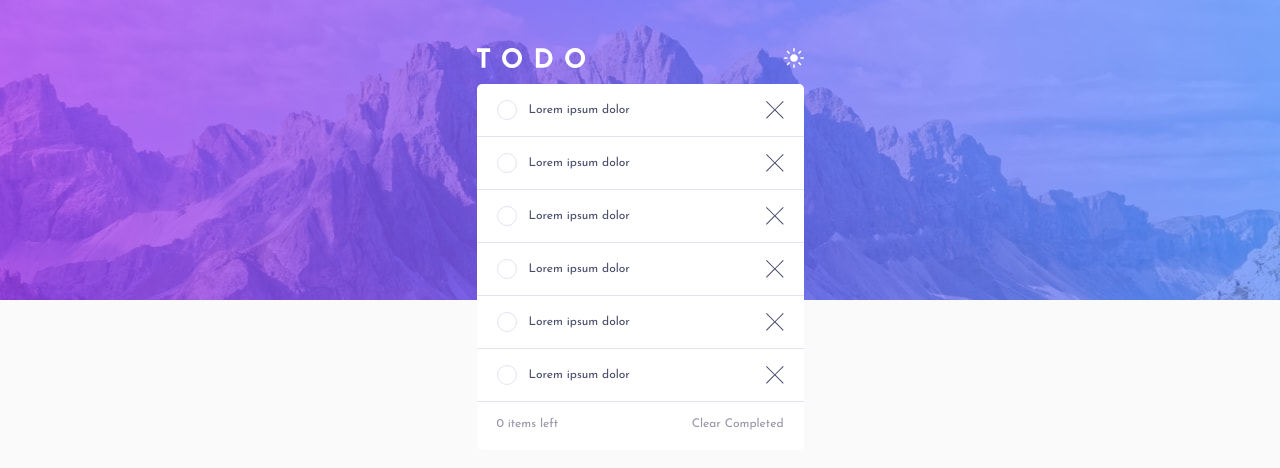
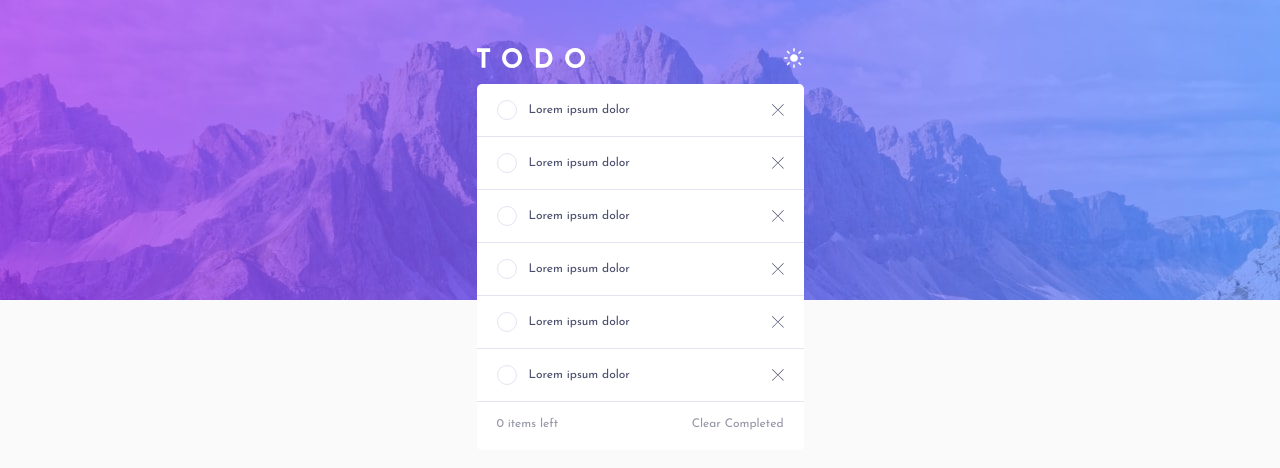
Before and after one commit to daklo91/todo-react, a React (Create React App) app: page / in a window 1280 px wide. Shown: the top 468 px of the page. Built offline with nearby package versions, Linux system fonts and the light colour scheme.

Commit message:
Update SVG

```diff
--- a/src/components/todoComponents/TodoItem.js
+++ b/src/components/todoComponents/TodoItem.js
@@ -4,16 +4,27 @@ function TodoItem() {
   return (
     <li>
       <div className={classes.groupCheckmarkText}>
-        <div className={classes.checkmark}></div>
+        <button>
+          <div className={classes.checkmark}></div>
+        </button>
         <div className={classes.text}>Lorem ipsum dolor</div>
       </div>
-      <svg xmlns="http://www.w3.org/2000/svg" width="18" height="18">
-        <path
-          fill="#494C6B"
-          fill-rule="evenodd"
-          d="M16.97 0l.708.707L9.546 8.84l8.132 8.132-.707.707-8.132-8.132-8.132 8.132L0 16.97l8.132-8.132L0 .707.707 0 8.84 8.132 16.971 0z"
-        />
-      </svg>
+      <button className={classes.svgButton}>
+        <svg
+          width="12"
+          height="12"
+          viewBox="0 0 12 12"
+          fill="none"
+          xmlns="http://www.w3.org/2000/svg"
+        >
+          <path
+            fillRule="evenodd"
+            clipRule="evenodd"
+            d="M11.7851 0.471404L11.3137 0L5.89256 5.42115L0.471404 0L0 0.471404L5.42115 5.89256L0 11.3137L0.471404 11.7851L5.89256 6.36396L11.3137 11.7851L11.7851 11.3137L6.36396 5.89256L11.7851 0.471404Z"
+            fill="#494C6B"
+          />
+        </svg>
+      </button>
     </li>
   );
 }
```
